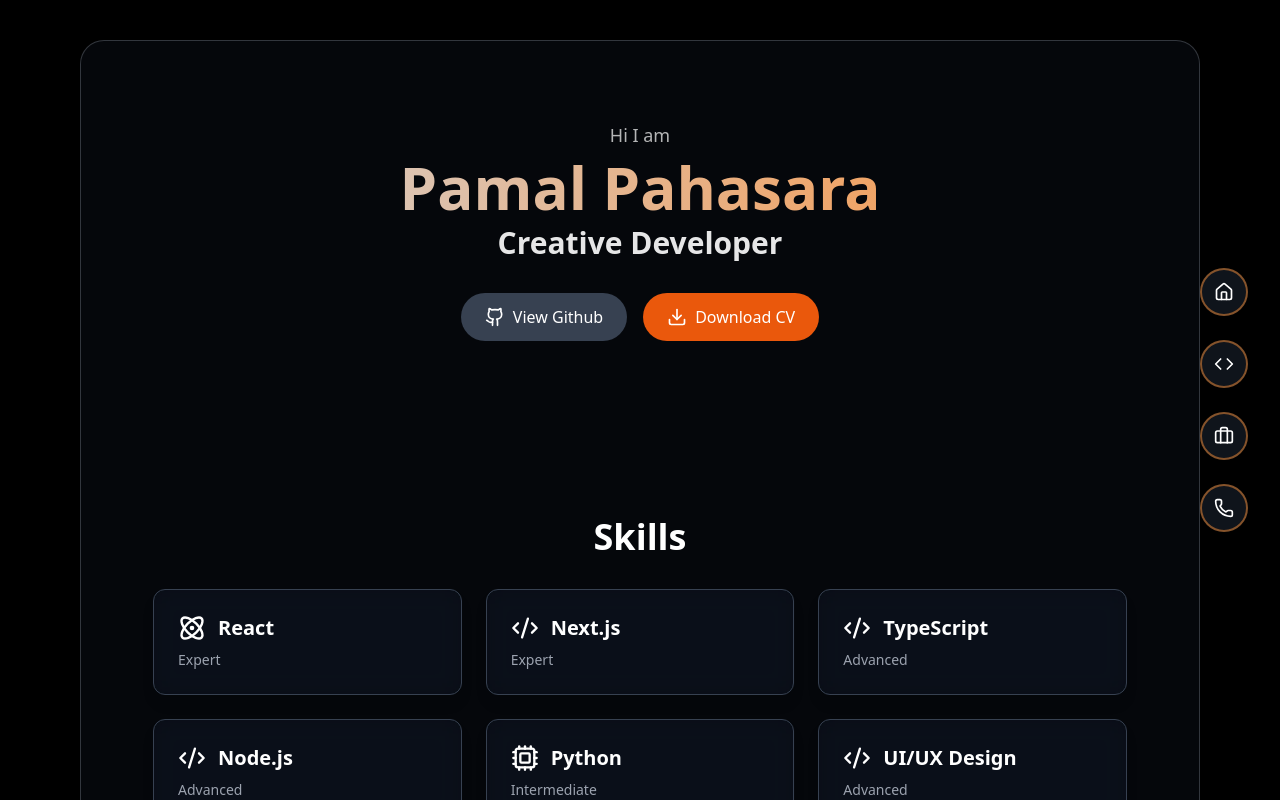
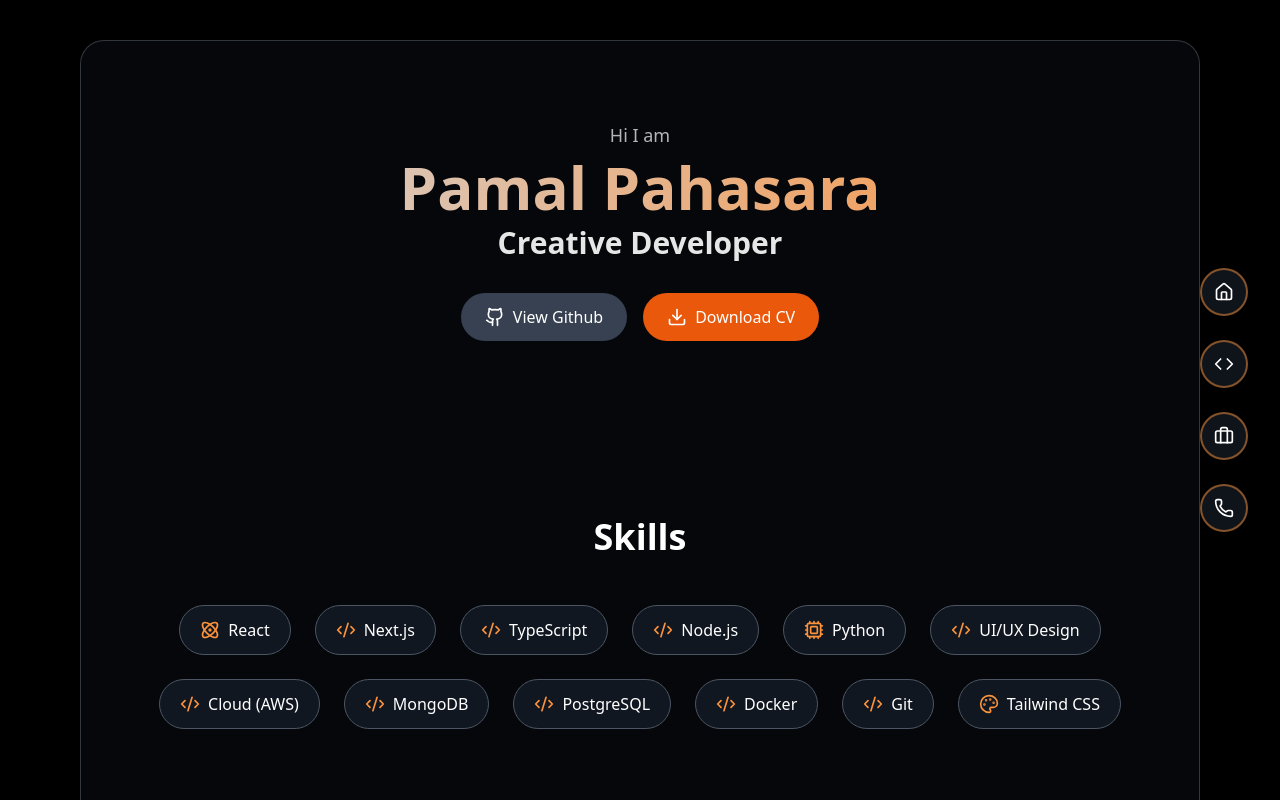
Before and after one commit to pamal29/react-portfolio, a React (Vite) app: page / in a window 1280 px wide. Shown: the top 800 px of the page. Built offline with nearby package versions, Linux system fonts and the light colour scheme.

Commit message:
new skill section

```diff
--- a/src/components/Skills.jsx
+++ b/src/components/Skills.jsx
@@ -1,4 +1,3 @@
-import { motion } from "framer-motion";
 import { Code2, Palette, Cpu, Database, Boxes, Atom, Server } from "lucide-react";
 
 const skillIcons = {
@@ -19,28 +18,22 @@
   return (
     <section id="skills" className="py-16 text-white">
       <div className="max-w-6xl mx-auto px-6">
-        <h2 className="text-4xl font-bold mb-8 text-center">Skills</h2>
+        <h2 className="text-4xl font-bold mb-12 text-center">Skills</h2>
 
-        <div className="grid grid-cols-1 sm:grid-cols-2 md:grid-cols-3 gap-6">
-          {skills.map((skill, index) => {
+        <div className="flex flex-wrap justify-center gap-6">
+          {skills.map((skill) => {
             const Icon = skillIcons[skill.name] || Code2;
 
             return (
-              <motion.div
+              <div
                 key={skill.name}
-                initial={{ opacity: 0, y: 40 }}
-                animate={{ opacity: 1, y: 0 }}
-                transition={{ delay: index * 0.1, duration: 0.6 }}
-                className="p-6 bg-gray-900/40 border border-gray-700 rounded-xl shadow-lg
-                           backdrop-blur-md hover:scale-105 transition"
+                className="flex items-center gap-2 px-5 py-3 bg-gray-800/50
+                           rounded-full border border-gray-600 hover:border-orange-400
+                           hover:bg-gray-700/50 transition-all duration-300 cursor-pointer"
               >
-                <div className="flex items-center gap-3">
-                  <Icon className="w-7 h-7 text-white" />
-                  <h3 className="text-xl font-semibold">{skill.name}</h3>
-                </div>
-
-                <p className="text-sm text-gray-400 mt-2">{skill.status}</p>
-              </motion.div>
+                <Icon className="w-5 h-5 text-orange-400" />
+                <span className="text-base font-medium">{skill.name}</span>
+              </div>
             );
           })}
         </div>
```
